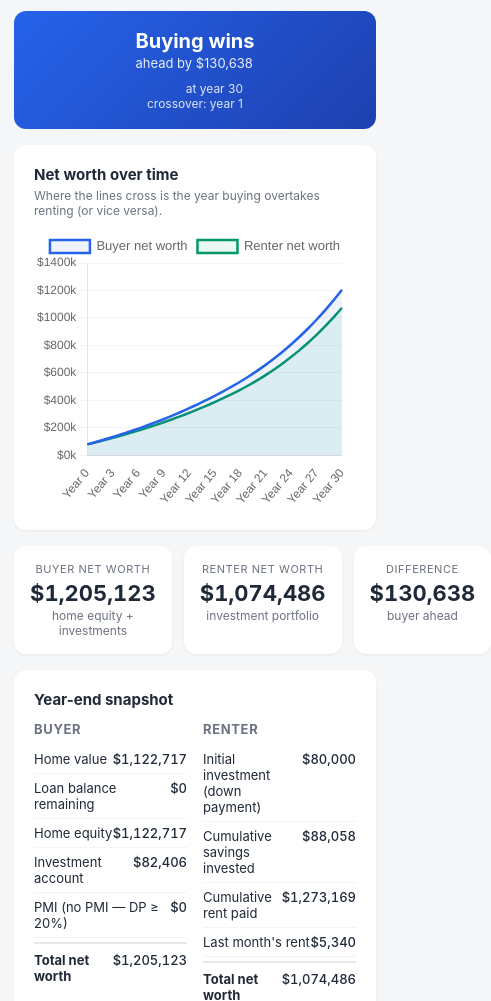
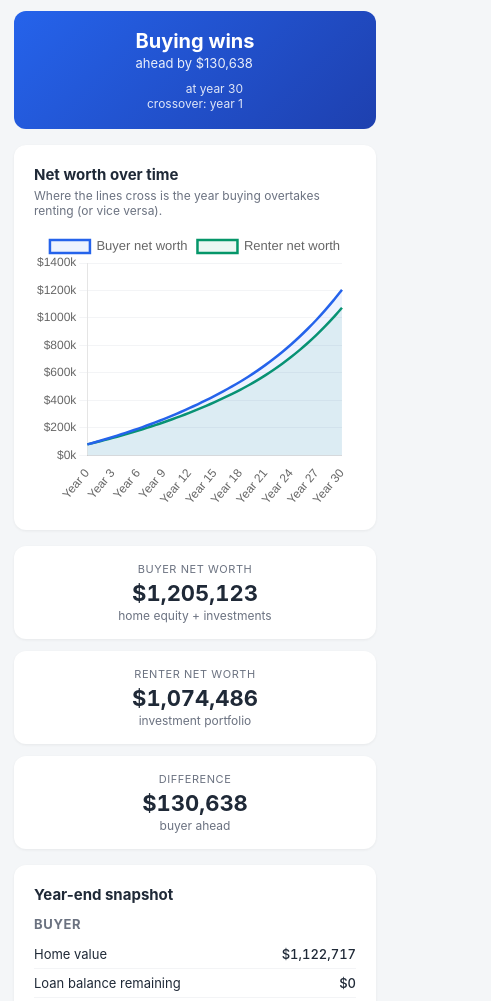
Before and after one commit to Bryanh19/rentvsown-, a plain HTML site: page index.html in a window 390 px wide. Shown: the part 108-1109 px from the top of the page, 491 px wide, since content can reach past the window. Drawn offline with Linux system fonts and the light colour scheme.

Commit message:
Add files via upload
Fixing mobile layout issue.

```diff
--- a/index.html
+++ b/index.html
@@ -75,6 +75,38 @@
     .chart-wrap { order: 2; }
     .summary { order: 3; }
     .breakdown { order: 4; }
+    /* === Width / overflow guards for mobile === */
+    html, body {
+      overflow-x: hidden;
+      max-width: 100%;
+    }
+    body, .container > div:not(.panel), .panel, .summary, .breakdown, .chart-wrap, .verdict, .intro, .assumptions, .footer {
+      min-width: 0;
+      max-width: 100%;
+      box-sizing: border-box;
+    }
+    /* Stack the summary cards and breakdown columns at the same breakpoint as the reorder */
+    .summary {
+      grid-template-columns: 1fr !important;
+    }
+    .breakdown-grid {
+      grid-template-columns: 1fr !important;
+    }
+    /* Keep the canvas inside its container */
+    canvas {
+      width: 100% !important;
+      max-width: 100% !important;
+      height: auto !important;
+    }
+    /* Long breakdown rows should wrap rather than push the page wider */
+    .breakdown-col .row {
+      flex-wrap: wrap;
+      column-gap: 12px;
+      row-gap: 2px;
+    }
+    .breakdown-col .row .v {
+      margin-left: auto;
+    }
   }
   @media (max-width: 720px) {
     body { padding: 14px; }
```
